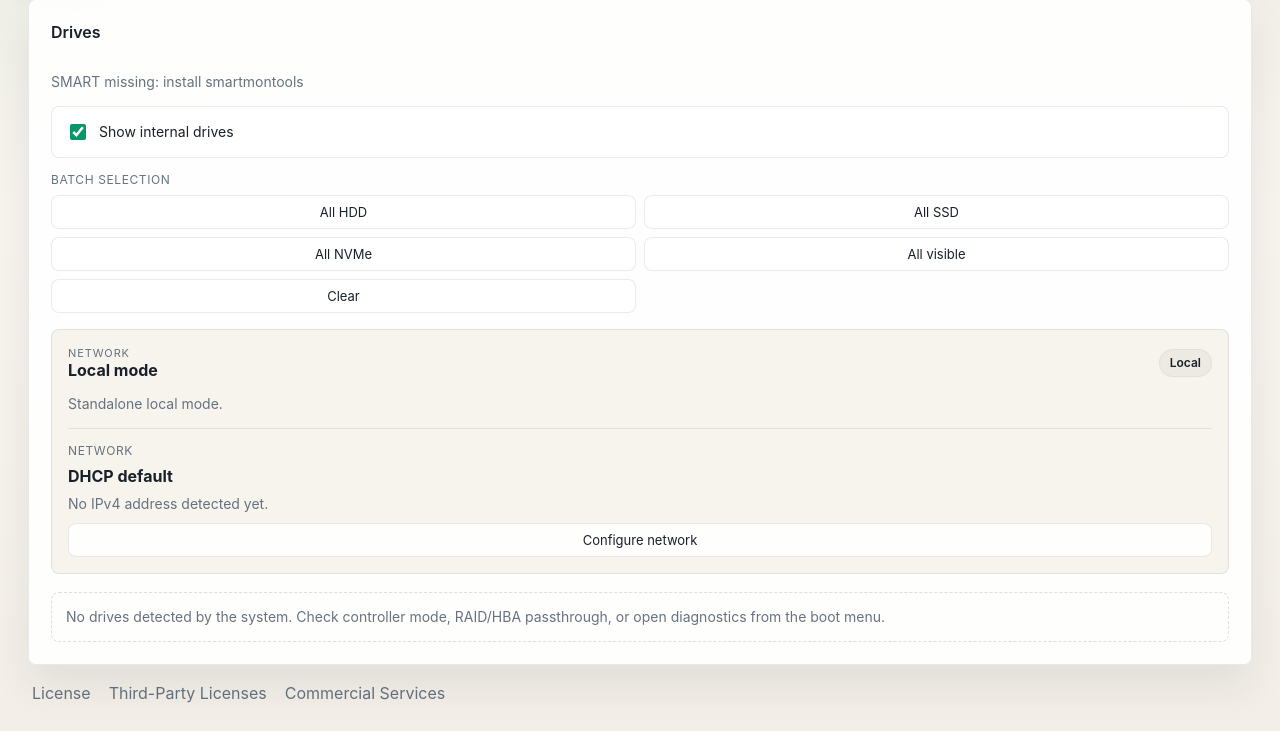
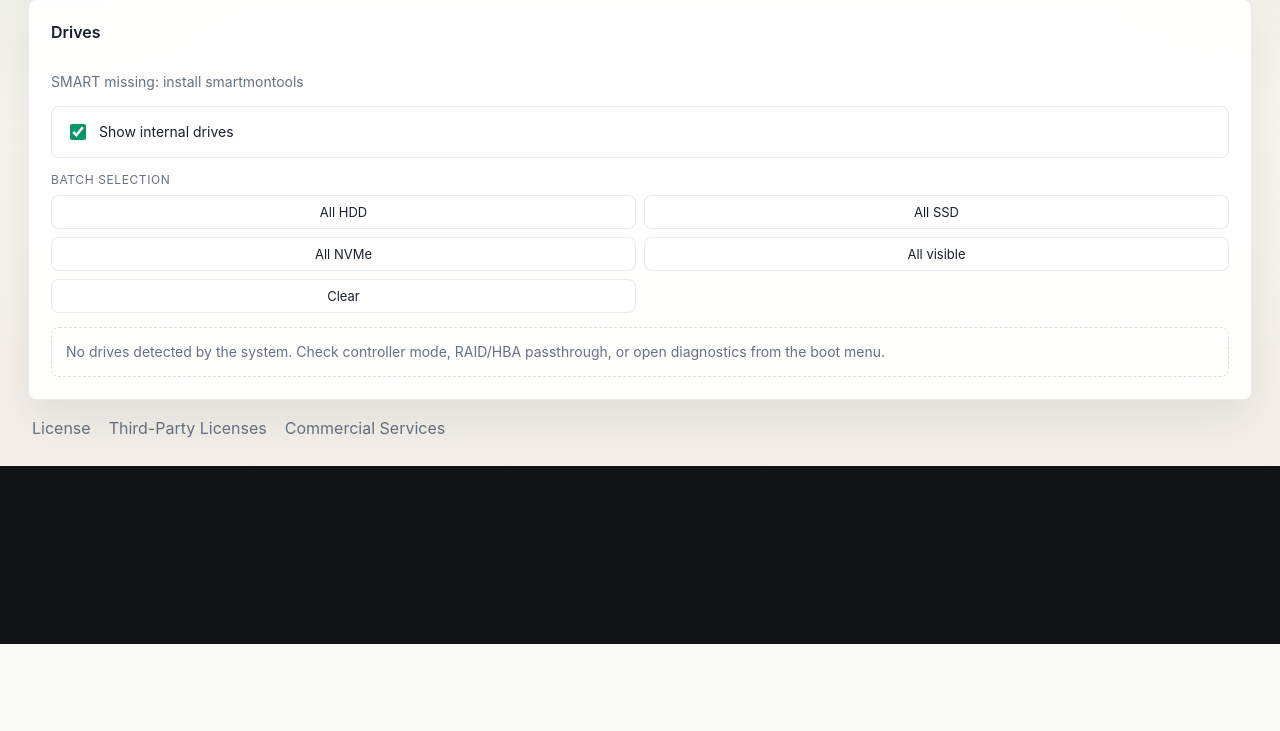
Before and after one commit to joreichhardt/driveproof, a Flask app: page / in a window 1280 px wide. Shown: the part 156-887 px from the top of the page. After the commit the page ends 800 px from the top, so only its background shows below. Run offline with Flask 3, Linux system fonts and the light colour scheme; data that the repository does not hold is empty.

Commit message:
Remove network card from drives page

```diff
--- a/static/app.js
+++ b/static/app.js
@@ -476,42 +476,14 @@ async function refreshServiceStatus(force = false) {
 
 function renderServiceStatus() {
   const status = state.serviceStatus;
-  const card = byId("serviceCard");
-  if (!card || !status) return;
-  const title = card.querySelector("h3");
-  const badge = byId("serviceBadge");
-  const reason = byId("serviceReason");
-  const networkMode = byId("networkMode");
-  const networkAddresses = byId("networkAddresses");
-  const networkConfigButton = byId("networkConfigButton");
+  if (!status) return;
   const topbarNetworkStatus = byId("topbarNetworkStatus");
   const topbarNetworkMode = byId("topbarNetworkMode");
   const topbarNetworkAddress = byId("topbarNetworkAddress");
-  const stateLabel = {
-    disabled: "Local mode",
-    available: "Service available",
-    connected: "Connected",
-  }[status.state] || "Local mode";
-  const badgeLabel = {
-    disabled: "Local",
-    available: "Available",
-    connected: "Connected",
-  }[status.state] || "Local";
-
-  card.dataset.state = status.state || "disabled";
-  title.textContent = stateLabel;
-  badge.textContent = badgeLabel;
-  badge.classList.toggle("muted-badge", status.state === "disabled");
-  reason.textContent = status.reason || "No optional network service configured.";
 
   const network = status.network || {};
-  const modeLabel = `${String(network.mode || "dhcp").toUpperCase()} default`;
-  networkMode.textContent = modeLabel;
   const addresses = network.addresses || [];
   const primaryAddress = network.primary_address || addresses[0] || null;
-  networkAddresses.textContent = addresses.length
-    ? addresses.map((addr) => `${addr.interface}: ${addr.address}/${addr.prefixlen}`).join(" · ")
-    : "No IPv4 address detected yet.";
   if (topbarNetworkStatus && topbarNetworkMode && topbarNetworkAddress) {
     topbarNetworkMode.textContent = String(network.mode || "dhcp").toUpperCase();
     topbarNetworkAddress.textContent = primaryAddress
@@ -525,11 +497,6 @@ function renderServiceStatus() {
       window.location.href = "/settings";
     };
   }
-
-  networkConfigButton.classList.remove("hidden");
-  networkConfigButton.onclick = () => {
-    window.location.href = "/settings";
-  };
 }
 
 function visibleDisks() {
--- a/static/style.css
+++ b/static/style.css
@@ -219,47 +219,10 @@ body[data-theme="light"] {
   padding: 22px;
 }
 
-.service-card {
-  margin: 16px 0 18px;
-  padding: 16px;
-  border: 1px solid var(--line);
-  border-radius: 8px;
-  background: var(--panel-soft);
-}
-
-.service-card[data-state="connected"] {
-  border-color: rgba(52, 211, 153, 0.42);
-}
-
-.service-card[data-state="available"] {
-  border-color: rgba(251, 191, 36, 0.46);
-}
-
-.service-head {
-  display: flex;
-  align-items: center;
-  justify-content: space-between;
-  gap: 12px;
-  margin-bottom: 10px;
-}
-
-.service-head h3 {
-  margin: 0;
-  font-size: 16px;
-}
-
 .muted-badge {
   color: var(--muted);
   background: rgba(127, 127, 127, 0.1);
   border-color: var(--line);
-}
-
-.network-summary {
-  display: grid;
-  gap: 8px;
-  margin-top: 14px;
-  padding-top: 14px;
-  border-top: 1px solid var(--line);
 }
 
 .network-mode {
--- a/templates/index.html
+++ b/templates/index.html
@@ -59,22 +59,6 @@
               <button id="selectNvmeButton" class="mini-action" type="button">All NVMe</button>
               <button id="selectAllButton" class="mini-action" type="button">All visible</button>
               <button id="clearSelectionButton" class="mini-action" type="button">Clear</button>
-            </div>
-          </div>
-          <div class="service-card" id="serviceCard">
-            <div class="service-head">
-              <div>
-                <p class="eyebrow">Network</p>
-                <h3>Local mode</h3>
-              </div>
-              <span id="serviceBadge" class="badge muted-badge">Local</span>
-            </div>
-            <p id="serviceReason" class="muted">Checking network status.</p>
-            <div class="network-summary">
-              <div class="block-label">Network</div>
-              <div id="networkMode" class="network-mode">DHCP</div>
-              <div id="networkAddresses" class="muted">No IPv4 address detected yet.</div>
-              <button id="networkConfigButton" class="mini-action hidden" type="button">Configure network</button>
             </div>
           </div>
           <div id="diskList" class="disk-list"></div>
```
